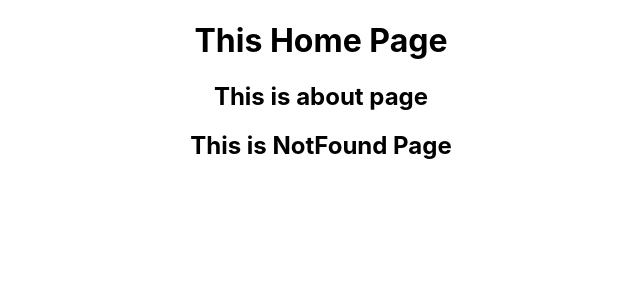
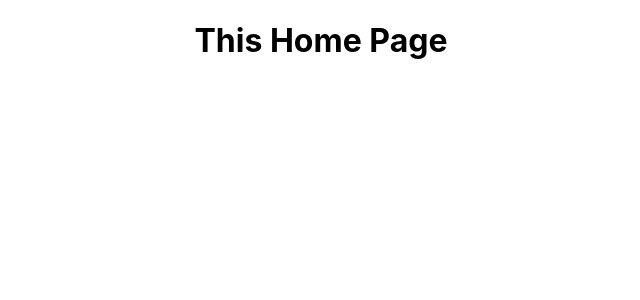
Before and after one commit to Kawser52/simple-react-router, a React (Create React App) app: page / in a window 1280 px wide. Shown: the top 300 px of the page, without its empty margins (319-959 px from the left). Built offline with nearby package versions, Linux system fonts and the light colour scheme.

Commit message:
Path Complete

```diff
--- a/src/App.js
+++ b/src/App.js
@@ -3,13 +3,21 @@ import './App.css';
 import Home from './component/Home/Home';
 import About from './component/About/About';
 import NotFound from './component/NotFound/NotFound';
+import { BrowserRouter, Route, Routes } from 'react-router-dom';
+import Friend from './component/Friends/Friend';
 
 function App() {
   return (
     <div className="App">
-      <Home></Home>
-      <About></About>
-      <NotFound></NotFound>
+     <BrowserRouter>
+     <Routes>
+       <Route path="home" element={<Home/>}/>
+       <Route path="About" element={<About/>}/>
+       <Route path="friends" element={<Friend></Friend>}/>
+       <Route exact path="/" element={<Home></Home>}/>
+       <Route element={<NotFound></NotFound>}/>
+     </Routes>
+     </BrowserRouter>
     </div>
   );
 }
```
